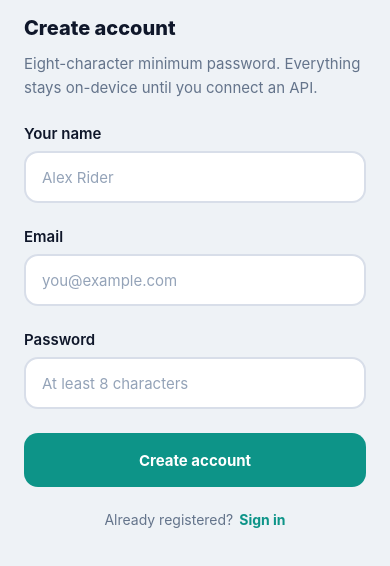
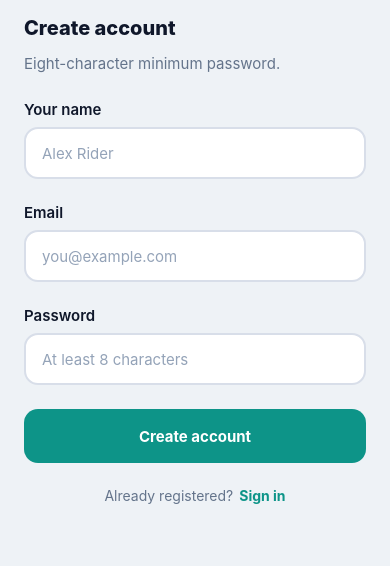
Before and after one commit to Marley-B/SoftwereEng, a React Native app in the folder apps/mobile/: screen / in a window 390 px wide. Both pictures are taken after typing "name@example.com", "Sample123" into the empty fields and a click on the button "Create one". Shown: the top 566 px of the page. Built offline with nearby package versions, Linux system fonts and the light colour scheme.

Commit message:
fix: temp text removed

```diff
--- a/apps/mobile/src/features/auth/screens/SignUpScreen.tsx
+++ b/apps/mobile/src/features/auth/screens/SignUpScreen.tsx
@@ -3,7 +3,6 @@ import { StyleSheet, Text, View } from "react-native";
 
 import {
   AuthFooterLink,
-  AuthGhostButton,
   AuthPrimaryButton,
 } from "../components/AuthButtons";
 import { AuthScreenLayout } from "../components/AuthScreenLayout";
@@ -49,8 +48,7 @@ export function SignUpScreen({ onBack, onHaveAccount }: SignUpScreenProps) {
         Create account
       </Text>
       <Text style={styles.subtitle}>
-        Eight-character minimum password. Everything stays on-device until you
-        connect an API.
+        Eight-character minimum password.
       </Text>
 
       <AuthTextField
```
